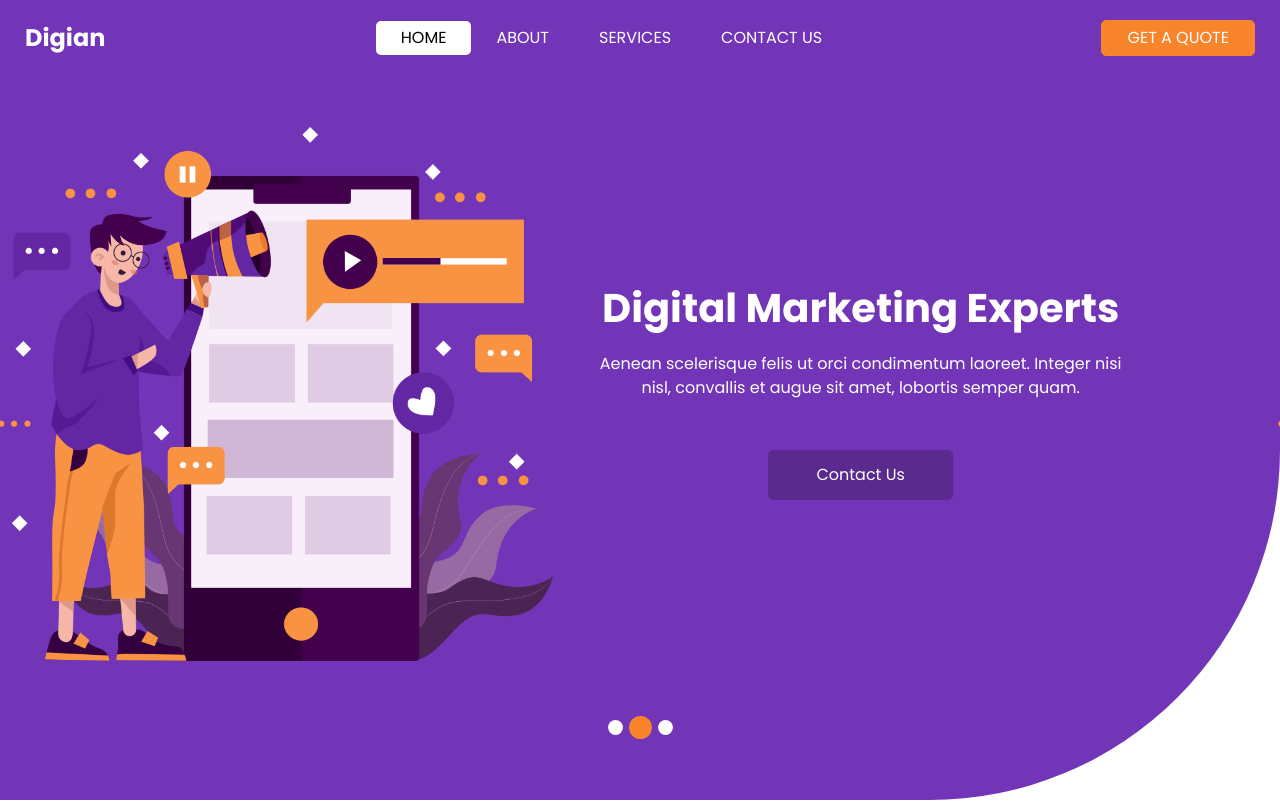
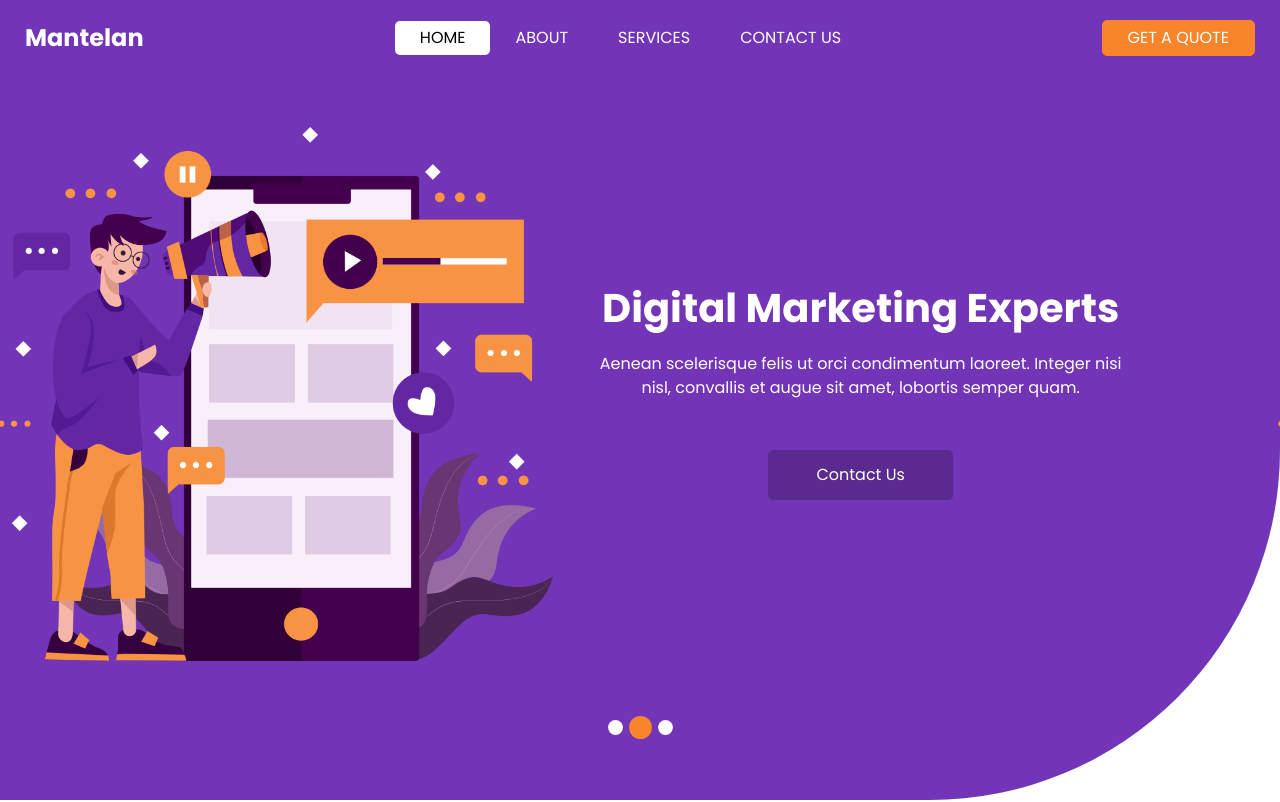
Before and after one commit to Mante87/Prd-Site, a plain HTML site: page index.html in a window 1280 px wide. Shown: the top 802 px of the page. Drawn offline with nearby package versions, Linux system fonts and the light colour scheme; some packages are replaced by stand-ins of ours; files whose address does not match are found by name.

Commit message:
Update index.html

```diff
--- a/index.html
+++ b/index.html
@@ -12,7 +12,7 @@
   <meta name="description" content="" />
   <meta name="author" content="" />
 
-  <title>Digian</title>
+  <title>Mantelan</title>
 
 
   <!-- bootstrap core css -->
@@ -37,7 +37,7 @@
         <nav class="navbar navbar-expand-lg custom_nav-container ">
           <a class="navbar-brand" href="index.html">
             <span>
-              Digian
+              Mantelan
             </span>
           </a>
 
```
